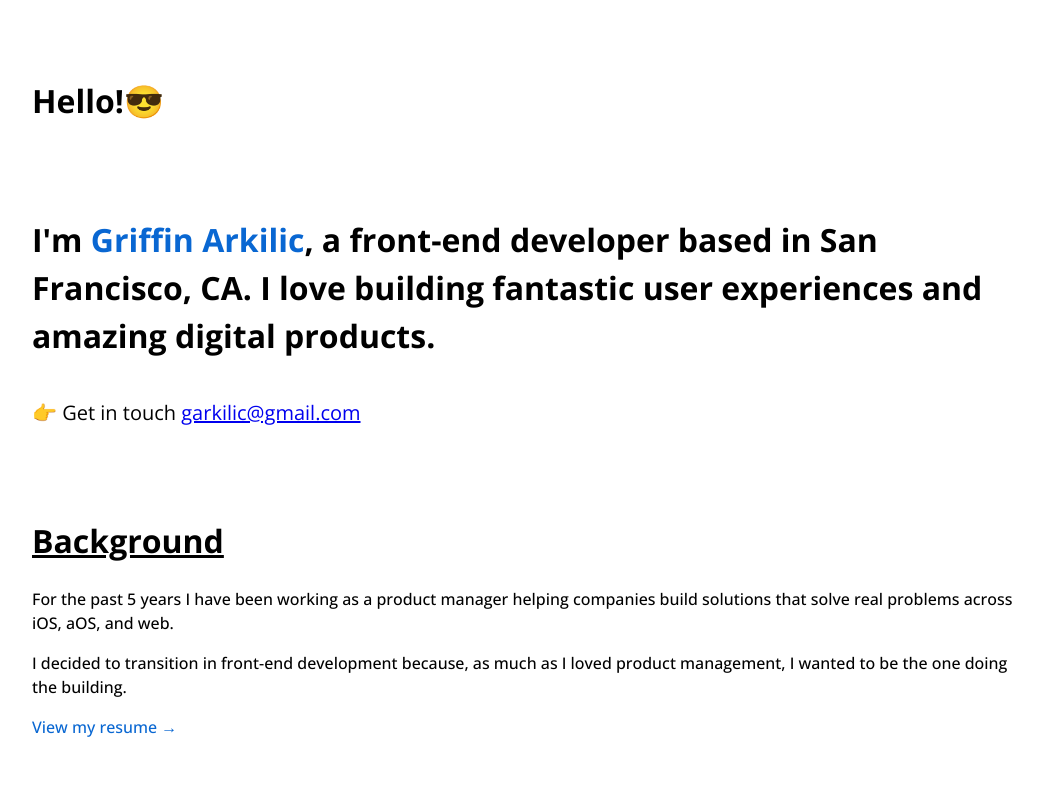
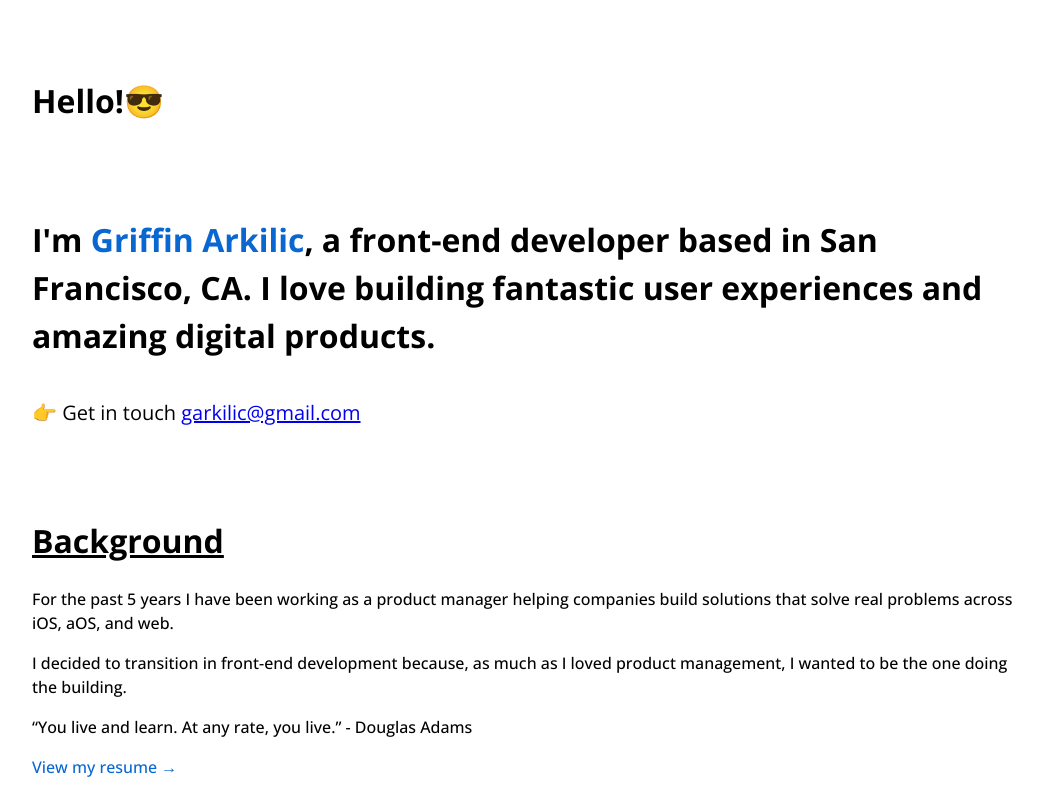
Before and after one commit to garkilic/personal-site-react, a React (Create React App) app: page / in a window 1280 px wide. Shown: the top 800 px of the page, without its empty margins (40-1083 px from the left). Built offline with nearby package versions, Linux system fonts and the light colour scheme; the HTML template or start-up script is replaced by a standard one.

Commit message:
Link changes and added a quote

```diff
--- a/src/components/Background.js
+++ b/src/components/Background.js
@@ -7,7 +7,8 @@ export default function Background() {
             <h1>Background</h1>
             <p>For the past 5 years I have been working as a product manager helping companies build solutions that solve real problems across iOS, aOS, and web.</p>
             <p>I decided to transition in front-end development because, as much as I loved product management, I wanted to be the one doing the building.</p>
-            <p ><a className="link--out" href="https://docs.google.com/document/d/15KFjXoAiiEoRO19QEp81EDZUZiWMAS3Wwqbe55vuAHg/edit?usp=sharing" target="_blank" rel="noopener noreferrer">View my resume <span>&#8594;</span>
+            <p>“You live and learn. At any rate, you live.” - Douglas Adams</p>
+            <p ><a className="link--out" href="https://griffin-arkilic-resume.netlify.app/" target="_blank" rel="noopener noreferrer">View my resume <span>&#8594;</span>
 </a></p>
         </div>
     )
```
